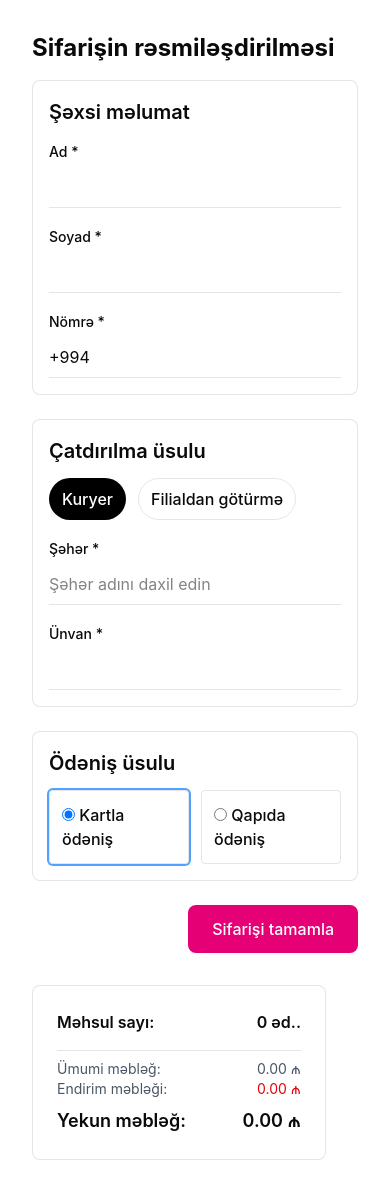
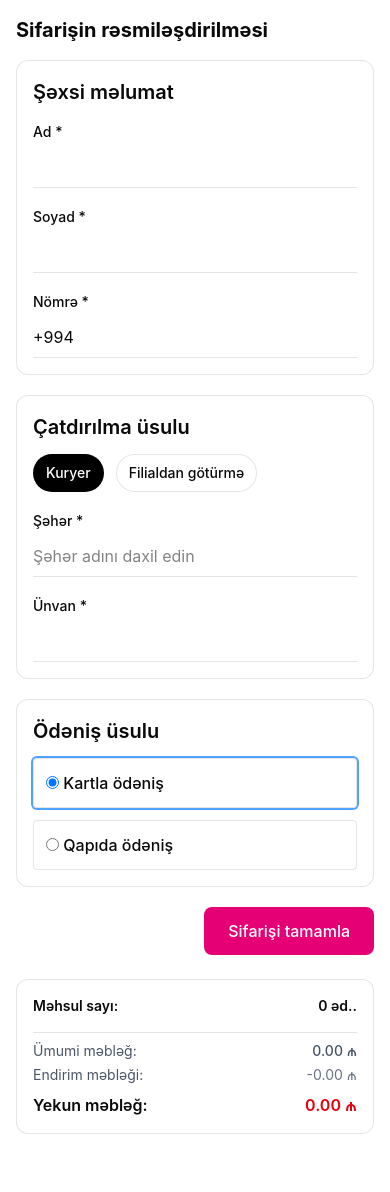
Before and after one commit to nizamiaa/OYUNCHU.AZ, a React (Vite) app: page /checkout in a window 390 px wide. After the commit the page ends 1150 px from the top, so only its background shows below. Built offline with nearby package versions, Linux system fonts and the light colour scheme.

Commit message:
Checkout page became responsive

```diff
--- a/src/app/components/CheckoutPage.tsx
+++ b/src/app/components/CheckoutPage.tsx
@@ -1,4 +1,4 @@
-import React, { useState } from 'react';
+import React, { useMemo, useState } from 'react';
 import { useAuth } from './AuthContext';
 import { useCart } from './CartContext';
 import { useNavigate } from 'react-router-dom';
@@ -7,58 +7,106 @@ import { branches } from './BranchesPage';
 import { useTranslation } from 'react-i18next';
 
 export default function CheckoutPage() {
-  const { items, totalPrice, selectedItems, selectedTotal } = useCart();
+  const { items, selectedItems } = useCart();
   const navigate = useNavigate();
   const { user } = useAuth();
+  const { t } = useTranslation();
+
   const [name, setName] = useState('');
   const [surname, setSurname] = useState('');
+
   const COUNTRY_PREFIX = '+994';
-  const MAX_LOCAL_DIGITS = 9; // Azerbaijan local number length
+  const MAX_LOCAL_DIGITS = 9;
   const [phone, setPhone] = useState(COUNTRY_PREFIX);
+
   const [city, setCity] = useState('');
   const [address, setAddress] = useState('');
-  const [payment, setPayment] = useState('card');
+
+  const [payment, setPayment] = useState<'card' | 'cash' | 'instore'>('card');
   const [deliveryMethod, setDeliveryMethod] = useState<'courier' | 'pickup'>('courier');
   const [selectedBranchId, setSelectedBranchId] = useState<string | null>(null);
+
   const [message, setMessage] = useState<{ type: 'error' | 'success'; text: string } | null>(null);
-  const { t } = useTranslation();
+
+  // selected varsa onu götür, yoxdursa bütün items
+  const selectedMode = !!(selectedItems && selectedItems.length > 0);
+  const list = selectedMode ? selectedItems : items;
+
+  // subtotal / discount / total
+  const summary = useMemo(() => {
+    const subtotal = list.reduce((s, it: any) => s + (Number(it.oldPrice ?? it.price) * Number(it.qty || 1)), 0);
+    const total = list.reduce((s, it: any) => s + (Number(it.price) * Number(it.qty || 1)), 0);
+    const discount = Math.max(0, subtotal - total);
+    return { subtotal, total, discount };
+  }, [list]);
+
+  // payment defaultu delivery method-a görə düzəlt
+  React.useEffect(() => {
+    if (deliveryMethod === 'pickup') {
+      setPayment(prev => (prev === 'instore' ? prev : 'instore'));
+    } else {
+      setPayment(prev => (prev === 'card' || prev === 'cash' ? prev : 'card'));
+    }
+  }, [deliveryMethod]);
+
+  // user varsa ad/soyad preflll
+  React.useEffect(() => {
+    if (user) {
+      if ((user as any).name) setName(String((user as any).name));
+      if ((user as any).surname) setSurname(String((user as any).surname));
+    }
+  }, [user]);
 
   const submit = async (e: React.FormEvent) => {
     e.preventDefault();
 
-    // basic validation
     const localDigits = String(phone || '').replace(/\D/g, '').replace(/^994/, '');
+
     if (!name || !localDigits || localDigits.length < 7) {
       setMessage({ type: 'error', text: t('Please enter a valid name and phone number') });
       return;
     }
+
     if (deliveryMethod === 'pickup' && !selectedBranchId) {
       setMessage({ type: 'error', text: t('Please select a branch') });
       return;
     }
+
     if (deliveryMethod === 'courier' && (!city || !String(city).trim())) {
       setMessage({ type: 'error', text: t('Please enter a city for delivery') });
       return;
     }
 
-    const itemsToSend = (selectedItems && selectedItems.length) ? selectedItems : items;
-    if (!itemsToSend || itemsToSend.length === 0) {
+    if (!list || list.length === 0) {
       setMessage({ type: 'error', text: t('No products selected') });
       return;
     }
+
+    const branchName =
+      selectedBranchId ? (branches.find(b => String(b.id) === String(selectedBranchId))?.name || null) : null;
 
     const payload = {
       name,
       surname,
       phone,
-      city,
-      address,
+      city: deliveryMethod === 'courier' ? city : '',
+      address: deliveryMethod === 'courier' ? address : '',
       payment,
       deliveryMethod,
-      branchId: selectedBranchId,
-      branchName: selectedBranchId ? (branches.find(b => String(b.id) === String(selectedBranchId))?.name || null) : null,
-      total: (selectedItems && selectedItems.length) ? selectedTotal : totalPrice,
-      items: itemsToSend.map(i => ({ id: i.id, price: i.price, qty: i.qty }))
+
+      branchId: deliveryMethod === 'pickup' ? selectedBranchId : null,
+      branchName: deliveryMethod === 'pickup' ? branchName : null,
+
+      subtotal: summary.subtotal,
+      discount: summary.discount,
+      total: summary.total,
+
+      items: list.map((i: any) => ({
+        id: i.id,
+        price: Number(i.price) || 0,
+        oldPrice: i.oldPrice ?? null,
+        qty: Number(i.qty) || 1,
+      })),
     };
 
     try {
@@ -75,80 +123,112 @@ export default function CheckoutPage() {
     }
   };
 
-  // Keep payment default sensible when delivery method changes
-  React.useEffect(() => {
-    if (deliveryMethod === 'pickup') {
-      // prefer in-store payment when picking up
-      setPayment(prev => (prev === 'instore' || prev === 'cart2cart' ? prev : 'instore'));
-    } else {
-      // courier defaults to card
-      setPayment(prev => (prev === 'card' || prev === 'cash' ? prev : 'card'));
-    }
-  }, [deliveryMethod]);
+  return (
+    <div className="p-4 sm:p-8 max-w-6xl mx-auto grid grid-cols-1 lg:grid-cols-3 gap-6 sm:gap-8">
+      {/* LEFT */}
+      <div className="lg:col-span-2">
+        <h1 className="text-xl sm:text-2xl font-bold mb-4">{t('checkout.title')}</h1>
 
-  // If user is logged in, prefill name and surname
-  React.useEffect(() => {
-    if (user) {
-      if (user.name) setName(String(user.name));
-      if (user.surname) setSurname(String(user.surname));
-    }
-  }, [user]);
-
-  return (
-    <div className="p-8 max-w-6xl mx-auto grid grid-cols-1 lg:grid-cols-3 gap-8">
-      <div className="col-span-2">
-        <h1 className="text-2xl font-bold mb-4">{t('checkout.title')}</h1>
-
-        <form onSubmit={submit} className="space-y-6">
+        <form onSubmit={submit} className="space-y-5">
           {message && (
-            <div className={`px-3 py-2 rounded text-sm ${message.type === 'error' ? 'text-red-600 bg-red-50 border border-red-100' : 'text-green-700 bg-green-50 border border-green-100'}`}>
+            <div
+              className={`px-3 py-2 rounded text-sm ${
+                message.type === 'error'
+                  ? 'text-red-600 bg-red-50 border border-red-100'
+                  : 'text-green-700 bg-green-50 border border-green-100'
+              }`}
+            >
               {message.text}
             </div>
           )}
-          <div className="bg-white rounded-lg p-4 border">
+
+          {/* Personal */}
+          <div className="bg-white rounded-xl p-4 border">
             <h2 className="font-semibold mb-3">{t('checkout.personalInformation')}</h2>
+
             <div className="grid grid-cols-1 md:grid-cols-2 gap-4">
               <div>
                 <label className="text-sm">{t('checkout.name')} *</label>
-                <input value={name} onChange={e => { setMessage(null); setName(e.target.value); }} className="w-full border-b py-2 mt-1" />
+                <input
+                  value={name}
+                  onChange={(e) => { setMessage(null); setName(e.target.value); }}
+                  className="w-full border-b py-2 mt-1 outline-none"
+                />
               </div>
+
               <div>
                 <label className="text-sm">{t('checkout.surname')} *</label>
-                <input value={surname} onChange={e => { setMessage(null); setSurname(e.target.value); }} className="w-full border-b py-2 mt-1" />
+                <input
+                  value={surname}
+                  onChange={(e) => { setMessage(null); setSurname(e.target.value); }}
+                  className="w-full border-b py-2 mt-1 outline-none"
+                />
               </div>
+
               <div className="md:col-span-2">
                 <label className="text-sm">{t('checkout.phone')} *</label>
-                <input value={phone} onChange={e => {
-                  // normalize input: keep only digits after prefix, ensure prefix stays
+                <input
+                  value={phone}
+                  onChange={(e) => {
                     let v = String(e.target.value || '');
-                  // extract digits
                     let digits = v.replace(/\D/g, '');
-                  // if user pasted full number starting with 994..., strip leading 994
                     if (digits.startsWith('994')) digits = digits.replace(/^994/, '');
                     digits = digits.slice(0, MAX_LOCAL_DIGITS);
                     setMessage(null);
                     setPhone(COUNTRY_PREFIX + digits);
-                }} className="w-full border-b py-2 mt-1" placeholder="+994 (##) ###-##-##" />
+                  }}
+                  className="w-full border-b py-2 mt-1 outline-none"
+                  placeholder="+994 (##) ###-##-##"
+                />
               </div>
             </div>
           </div>
 
-          <div className="bg-white rounded-lg p-4 border">
+          {/* Delivery */}
+          <div className="bg-white rounded-xl p-4 border">
             <h2 className="font-semibold mb-3">{t('checkout.deliveryMethod')}</h2>
-            <div className="flex gap-3 mb-4">
-              <button type="button" onClick={() => setDeliveryMethod('courier')} className={`px-3 py-2 rounded-full border ${deliveryMethod === 'courier' ? 'bg-black text-white' : ''}`}>{t('checkout.courierDelivery')}</button>
-              <button type="button" onClick={() => setDeliveryMethod('pickup')} className={`px-3 py-2 rounded-full border ${deliveryMethod === 'pickup' ? 'bg-black text-white' : ''}`}>{t('checkout.branchPickup')}</button>
+
+            <div className="flex flex-wrap gap-3 mb-4">
+              <button
+                type="button"
+                onClick={() => setDeliveryMethod('courier')}
+                className={`px-3 py-2 rounded-full border text-sm ${
+                  deliveryMethod === 'courier' ? 'bg-black text-white' : 'bg-white'
+                }`}
+              >
+                {t('checkout.courierDelivery')}
+              </button>
+
+              <button
+                type="button"
+                onClick={() => setDeliveryMethod('pickup')}
+                className={`px-3 py-2 rounded-full border text-sm ${
+                  deliveryMethod === 'pickup' ? 'bg-black text-white' : 'bg-white'
+                }`}
+              >
+                {t('checkout.branchPickup')}
+              </button>
             </div>
 
             {deliveryMethod === 'courier' && (
               <div className="grid grid-cols-1 md:grid-cols-2 gap-4">
                 <div>
                   <label className="text-sm">{t('checkout.city')} *</label>
-                  <input value={city} onChange={e => { setMessage(null); setCity(e.target.value); }} className="w-full border-b py-2 mt-1" placeholder={t('checkout.enterCity')} />
+                  <input
+                    value={city}
+                    onChange={(e) => { setMessage(null); setCity(e.target.value); }}
+                    className="w-full border-b py-2 mt-1 outline-none"
+                    placeholder={t('checkout.enterCity')}
+                  />
                 </div>
+
                 <div>
                   <label className="text-sm">{t('checkout.address')} *</label>
-                  <input value={address} onChange={e => { setMessage(null); setAddress(e.target.value); }} className="w-full border-b py-2 mt-1" />
+                  <input
+                    value={address}
+                    onChange={(e) => { setMessage(null); setAddress(e.target.value); }}
+                    className="w-full border-b py-2 mt-1 outline-none"
+                  />
                 </div>
               </div>
             )}
@@ -156,14 +236,25 @@ export default function CheckoutPage() {
             {deliveryMethod === 'pickup' && (
               <div className="mt-4">
                 <h3 className="font-semibold mb-2">{t('checkout.selectFromStores')}</h3>
+
                 <div className="grid grid-cols-1 md:grid-cols-2 gap-3">
-                  {branches
-                    .filter(b => !city || b.region.toLowerCase().includes(city.toLowerCase()) || city === '')
-                    .map(b => (
-                      <label key={b.id} className={`p-3 border rounded cursor-pointer ${selectedBranchId === b.id ? 'ring-2 ring-blue-400' : ''}`}>
-                        <input type="radio" name="branch" checked={selectedBranchId === b.id} onChange={() => { setMessage(null); setSelectedBranchId(b.id); }} />
-                        <div className="ml-2 inline-block font-semibold">{b.name}</div>
-                        <div className="text-sm text-gray-600">{b.address}</div>
+                  {branches.map((b) => (
+                    <label
+                      key={b.id}
+                      className={`p-3 border rounded cursor-pointer flex gap-2 ${
+                        selectedBranchId === b.id ? 'ring-2 ring-blue-400' : ''
+                      }`}
+                    >
+                      <input
+                        type="radio"
+                        name="branch"
+                        checked={selectedBranchId === b.id}
+                        onChange={() => { setMessage(null); setSelectedBranchId(b.id); }}
+                      />
+                      <div className="min-w-0">
+                        <div className="font-semibold truncate">{b.name}</div>
+                        <div className="text-xs text-gray-600">{b.address}</div>
+                      </div>
                     </label>
                   ))}
                 </div>
@@ -171,22 +262,41 @@ export default function CheckoutPage() {
             )}
           </div>
 
-            <div className="bg-white rounded-lg p-4 border">
+          {/* Payment */}
+          <div className="bg-white rounded-xl p-4 border">
             <h2 className="font-semibold mb-3">{t('checkout.paymentMethod')}</h2>
-            <div className="grid grid-cols-2 gap-3">
+
+            <div className="grid grid-cols-1 sm:grid-cols-2 gap-3 text-sm">
               {deliveryMethod === 'pickup' ? (
-                <>
                 <label className={`p-3 border rounded ${payment === 'instore' ? 'ring-2 ring-blue-400' : ''}`}>
-                    <input type="radio" name="payment" checked={payment === 'instore'} onChange={() => setPayment('instore')} /> {t('checkout.instorePayment')}
+                  <input
+                    type="radio"
+                    name="payment"
+                    checked={payment === 'instore'}
+                    onChange={() => setPayment('instore')}
+                  />{' '}
+                  {t('checkout.instorePayment')}
                 </label>
-                </>
               ) : (
                 <>
                   <label className={`p-3 border rounded ${payment === 'card' ? 'ring-2 ring-blue-400' : ''}`}>
-                    <input type="radio" name="payment" checked={payment === 'card'} onChange={() => setPayment('card')} /> {t('checkout.cardPayment')}
+                    <input
+                      type="radio"
+                      name="payment"
+                      checked={payment === 'card'}
+                      onChange={() => setPayment('card')}
+                    />{' '}
+                    {t('checkout.cardPayment')}
                   </label>
+
                   <label className={`p-3 border rounded ${payment === 'cash' ? 'ring-2 ring-blue-400' : ''}`}>
-                    <input type="radio" name="payment" checked={payment === 'cash'} onChange={() => setPayment('cash')} /> {t('checkout.cashPayment')}
+                    <input
+                      type="radio"
+                      name="payment"
+                      checked={payment === 'cash'}
+                      onChange={() => setPayment('cash')}
+                    />{' '}
+                    {t('checkout.cashPayment')}
                   </label>
                 </>
               )}
@@ -194,31 +304,65 @@ export default function CheckoutPage() {
           </div>
 
           <div className="flex justify-end">
-            <button type="submit" className="bg-pink-600 text-white px-6 py-3 rounded-lg">{t('checkout.completeOrder')}</button>
+            <button type="submit" className="bg-pink-600 text-white px-6 py-3 rounded-lg">
+              {t('checkout.completeOrder')}
+            </button>
           </div>
         </form>
       </div>
 
-      <aside>
-        <div className="bg-white rounded-lg p-6 border space-y-4">
-          <div className="font-semibold">{t('checkout.productCount')}: <span className="float-right">{(selectedItems && selectedItems.length) ? selectedItems.length : items.length} {t('cartPage.unit')}.</span></div>
-          <div className="text-sm text-gray-600">
-            {((selectedItems && selectedItems.length) ? selectedItems : items).map((it) => (
-              <div key={it.id} className="flex justify-between py-2 border-b last:border-b-0">
-                <div className="text-sm">{it.name} <span className="text-orange-500">({it.qty}{t('cartPage.unit')})</span></div>
-                <div className="text-right">
-                  <div className="text-red-600 font-semibold">{(it.price * it.qty).toFixed(2)} ₼</div>
+      {/* RIGHT SUMMARY */}
+      <aside className="lg:col-span-1">
+        <div className="bg-white rounded-xl p-4 sm:p-6 border space-y-4">
+          <div className="font-semibold text-sm sm:text-base">
+            {t('checkout.productCount')}:
+            <span className="float-right">
+              {list.length} {t('cartPage.unit')}.
+            </span>
+          </div>
+
+          <div className="text-sm text-gray-600 space-y-2">
+            {list.map((it: any) => (
+              <div key={it.id} className="flex items-start justify-between gap-3 py-2 border-b last:border-b-0">
+                <div className="min-w-0">
+                  <div className="text-sm font-medium text-gray-800 truncate">{it.name}</div>
+                  <div className="text-xs text-gray-500">
+                    <span className="text-orange-500 font-semibold">{it.qty}</span> {t('cartPage.unit')}
+                  </div>
+                </div>
+
+                <div className="shrink-0 text-right">
+                  <div className="text-red-600 font-semibold text-sm sm:text-base">
+                    {(Number(it.price) * Number(it.qty || 1)).toFixed(2)} ₼
+                  </div>
+                  {it.oldPrice ? (
+                    <div className="text-xs text-gray-400 line-through">
+                      {(Number(it.oldPrice) * Number(it.qty || 1)).toFixed(2)} ₼
+                    </div>
+                  ) : null}
                 </div>
               </div>
             ))}
           </div>
 
-          <div className="pt-2 border-t">
-            <div className="flex justify-between text-sm text-gray-600"><span>{t('cartPage.totalAmount')}:</span><span>{((selectedItems && selectedItems.length) ? selectedTotal : totalPrice).toFixed(2)} ₼</span></div>
-            <div className="flex justify-between text-sm text-gray-600"><span>{t('cartPage.discountAmount')}:</span><span className="text-red-600">0.00 ₼</span></div>
-            <div className="flex justify-between text-lg font-semibold mt-2"><span>{t('cartPage.finalAmount')}:</span><span>{((selectedItems && selectedItems.length) ? selectedTotal : totalPrice).toFixed(2)} ₼</span></div>
+          <div className="pt-2 border-t space-y-1">
+            <div className="flex justify-between text-sm text-gray-600">
+              <span>{t('cartPage.totalAmount')}:</span>
+              <span className="font-medium">{summary.subtotal.toFixed(2)} ₼</span>
             </div>
 
+            <div className="flex justify-between text-sm text-gray-600">
+              <span>{t('cartPage.discountAmount')}:</span>
+              <span className={summary.discount > 0 ? 'text-green-600 font-semibold' : 'text-gray-500'}>
+                -{summary.discount.toFixed(2)} ₼
+              </span>
+            </div>
+
+            <div className="flex justify-between text-base sm:text-lg font-semibold mt-2">
+              <span>{t('cartPage.finalAmount')}:</span>
+              <span className="text-red-600">{summary.total.toFixed(2)} ₼</span>
+            </div>
+          </div>
         </div>
       </aside>
     </div>
```
Lines whose indentation alone changed are shown as unchanged.
